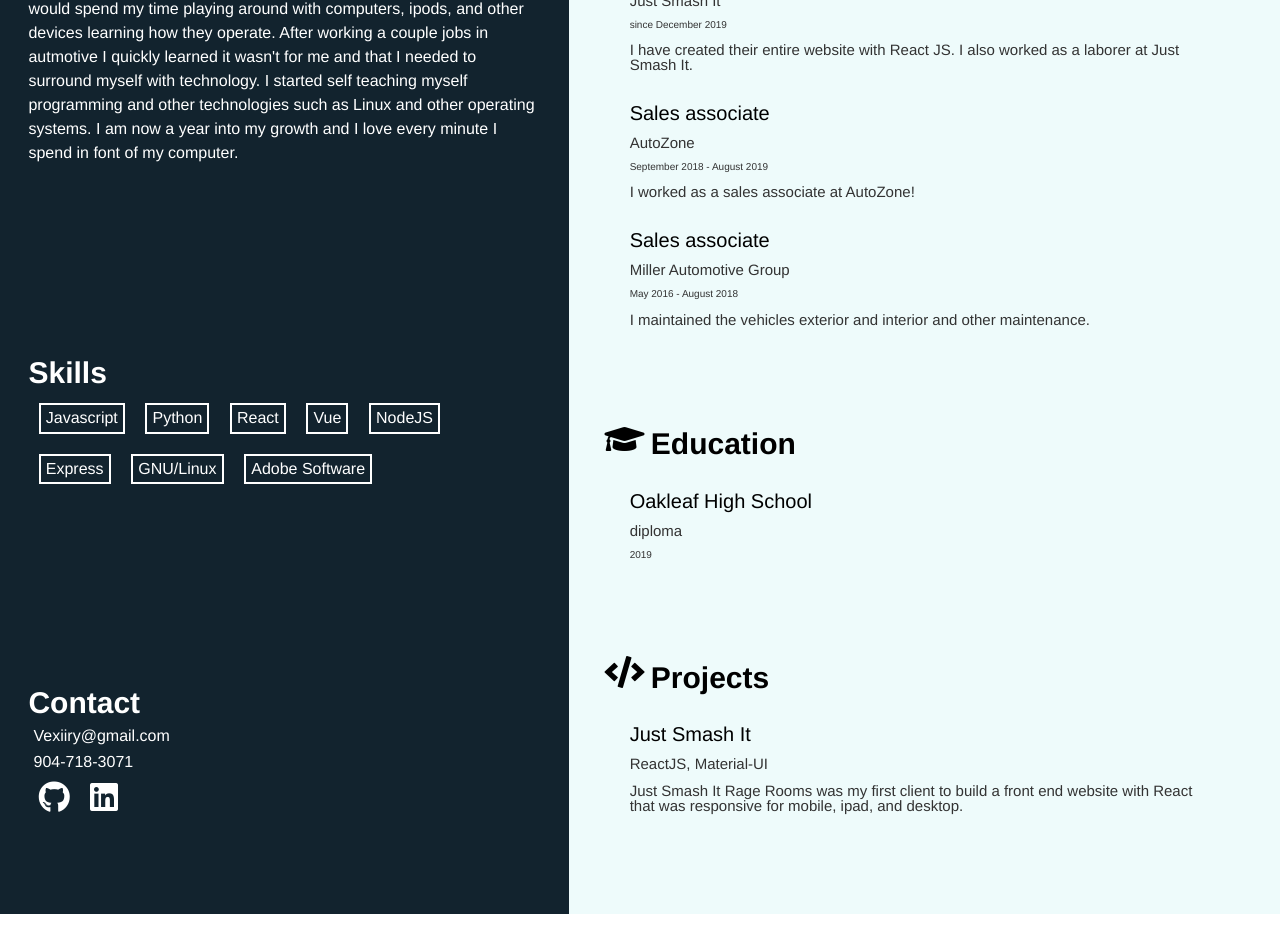
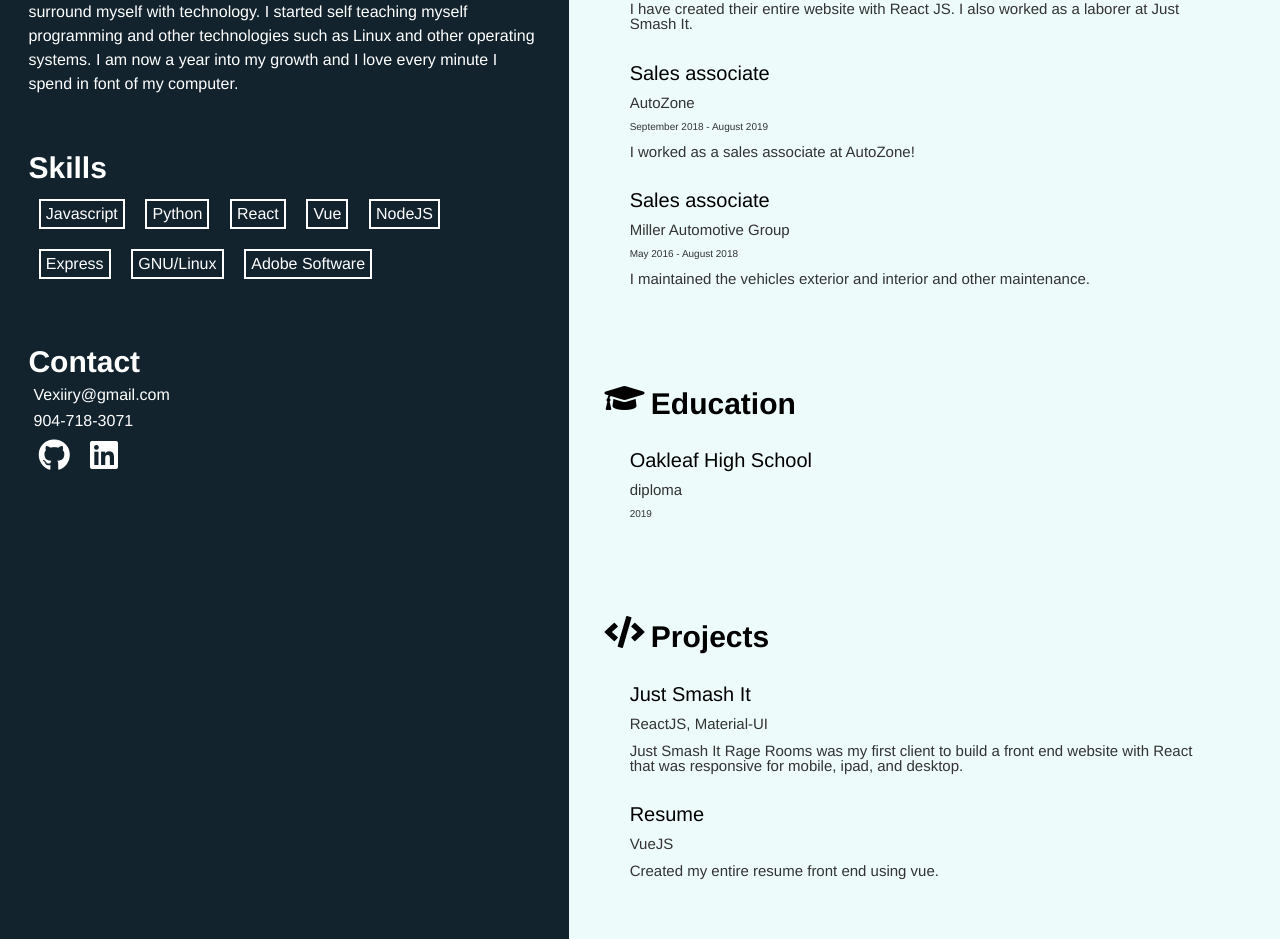
Before and after one commit to nuvallo/nuvallo.github.io, a Vue app in the folder client/: page / in a window 1280 px wide. Shown: the part 320-1259 px from the top of the page. Before the commit the page ends 1234 px from the top, so only its background shows below. Built offline with nearby package versions, Linux system fonts and the light colour scheme.

Commit message:
added more data

```diff
--- a/client/src/App.vue
+++ b/client/src/App.vue
@@ -53,6 +53,12 @@ export default {
         title: 'Just Smash It',
         framework: 'ReactJS, Material-UI',
         description: 'Just Smash It Rage Rooms was my first client to build a front end website with React that was responsive for mobile, ipad, and desktop.'
+      },
+      {
+        id: 2,
+        title: 'Resume',
+        framework: 'VueJS',
+        description: 'Created my entire resume front end using vue.'
       }]
   },
   name: 'App',
--- a/client/src/components/Content.vue
+++ b/client/src/components/Content.vue
@@ -53,9 +53,9 @@ export default {
 .content-container {
     background-color: #EEFBFB;
     width: 100%;
+    height: 100%;
     display: flex;
     flex-direction: column;
-    justify-content: center;
 }
 
 .container {
--- a/client/src/components/Sidebar.vue
+++ b/client/src/components/Sidebar.vue
@@ -48,14 +48,13 @@ export default {
     background-color: #12232E;
     color: #fff;
     width: 80%;
-    height: 100%;
     display: flex;
     flex-direction: column;
-    justify-content: center;
+
 }
 
 .sidebar-box {
-    padding: 17% 5%;
+    padding: 5%;
 }
 
 .sidebar-box h1 {
```
